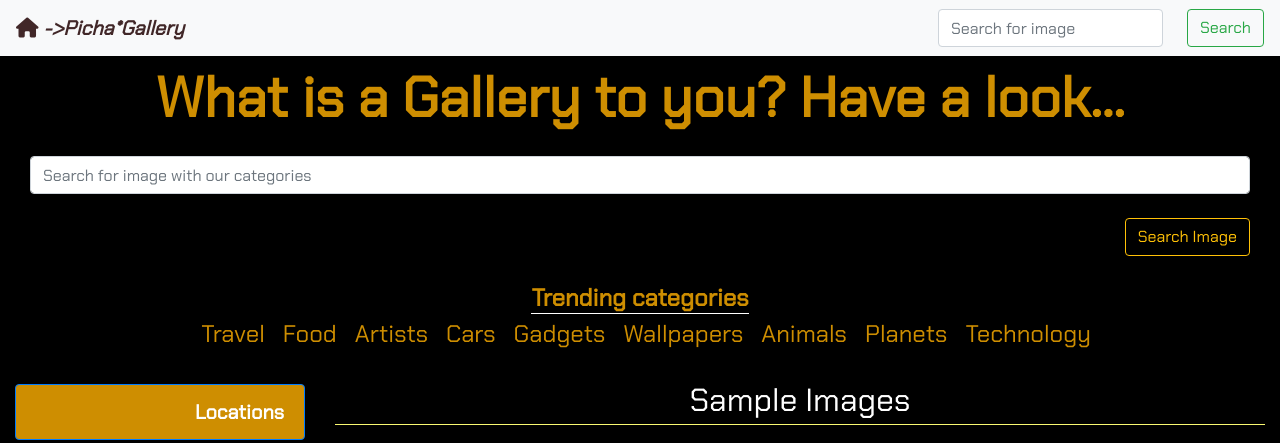
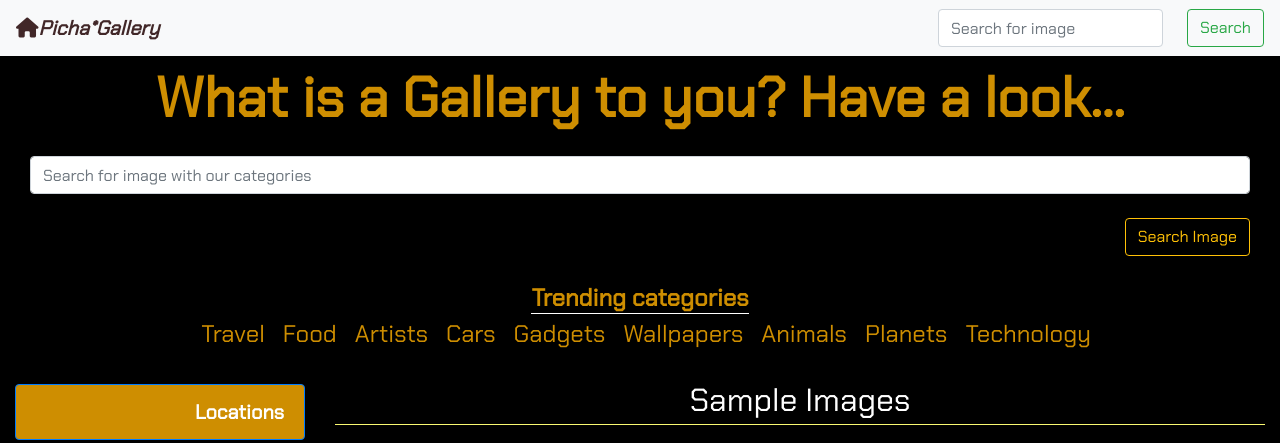
Before and after one commit to Reuben-Kipkemboi/Reuben-s--Gallery, a Django app: page / in a window 1280 px wide. Shown: the top 443 px of the page. Run offline with Django 4.2, Linux system fonts and the light colour scheme; data that the repository does not hold is empty; some libraries are stand-ins or nearby versions.

Commit message:
st:nav-bar - update navbar styling

```diff
--- a/appgallery/templates/navbar.html
+++ b/appgallery/templates/navbar.html
@@ -1,5 +1,5 @@
 <nav class="navbar navbar-light bg-light">
-  <a href="/" class="navbar-brand" id="picha"><i class="fa-solid fa-house"></i> ->Picha*Gallery</a>
+  <a href="/" class="navbar-brand" id="picha"><i class="fa-solid fa-house"></i>Picha*Gallery</a>
   <form class="form-inline" role="search" action="{% url 'search_results' %}">
     <input class="form-control mr-sm-4" type="search" placeholder="Search for image" aria-label="Search" name="search">
     <button class="btn btn-outline-success my-2 my-sm-0" type="submit">Search</button>
```
